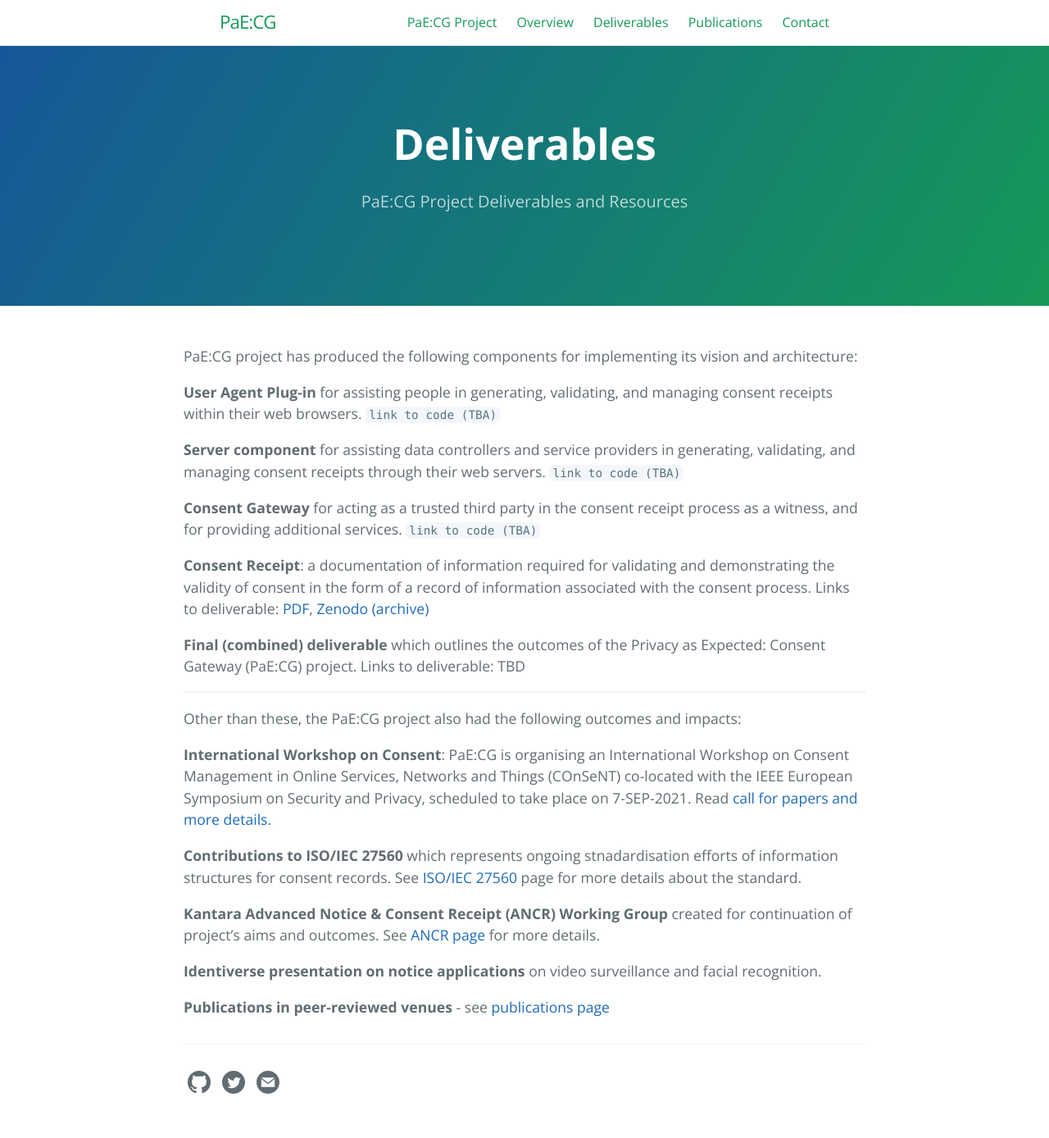
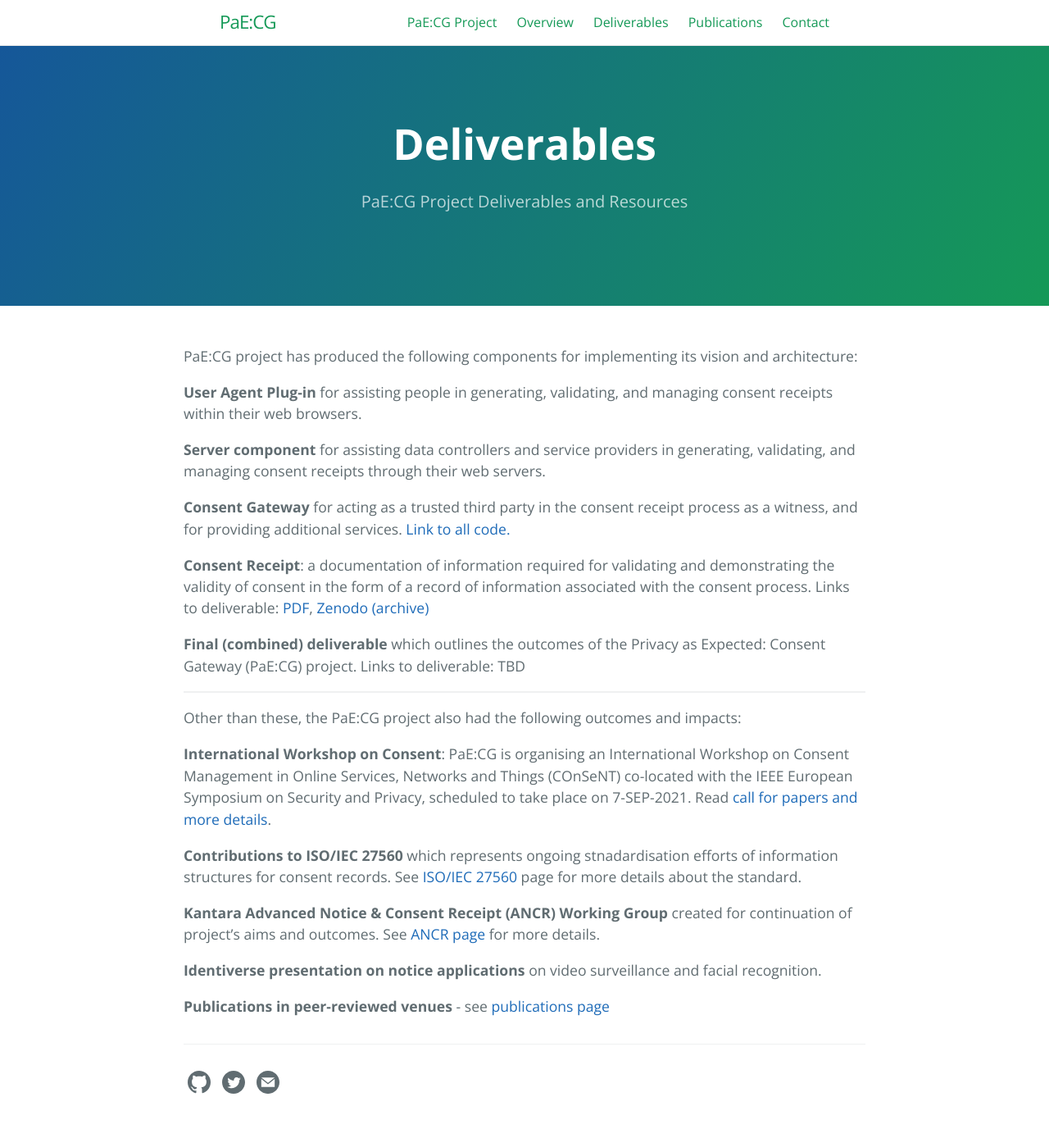
Before and after one commit to PAECG/paecg.github.io, a Jekyll site: the page built from deliverables.md, in a window 1280 px wide. Shown: the whole page at 82% size. Built offline with Jekyll 4.4.1, drawn with Linux system fonts in a browser that asks for light colours.

Commit message:
added link to github

```diff
--- a/deliverables.md
+++ b/deliverables.md
@@ -8,11 +8,11 @@ order: 2
 ---
 PaE:CG project has produced the following components for implementing its vision and architecture:
 
-**User Agent Plug-in** for assisting people in generating, validating, and managing consent receipts within their web browsers. `link to code (TBA)`
+**User Agent Plug-in** for assisting people in generating, validating, and managing consent receipts within their web browsers.
 
-**Server component** for assisting data controllers and service providers in generating, validating, and managing consent receipts through their web servers. `link to code (TBA)`
+**Server component** for assisting data controllers and service providers in generating, validating, and managing consent receipts through their web servers.
 
-**Consent Gateway** for acting as a trusted third party in the consent receipt process as a witness, and for providing additional services. `link to code (TBA)`
+**Consent Gateway** for acting as a trusted third party in the consent receipt process as a witness, and for providing additional services. [Link to all code.](https://github.com/vjeuss/ngi-paecg.git)
 
 **Consent Receipt**: a documentation of information required for validating and demonstrating the validity of consent in the form of a record of information associated with the consent process. Links to deliverable: [PDF](deliverables/D2.4_Consent_Receipts.pdf), [Zenodo (archive)](https://doi.org/10.5281/zenodo.5076603 )
 
```
